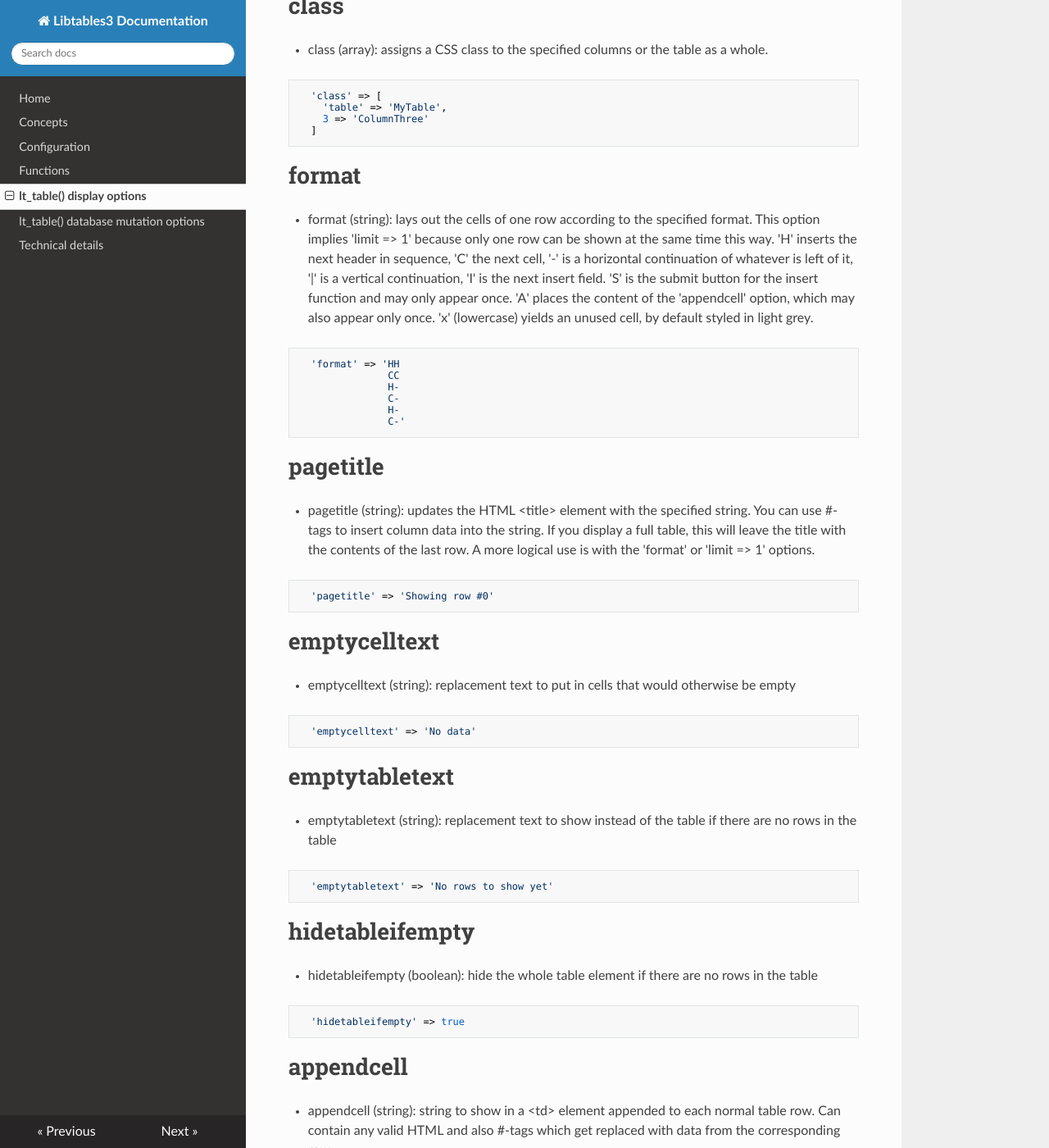
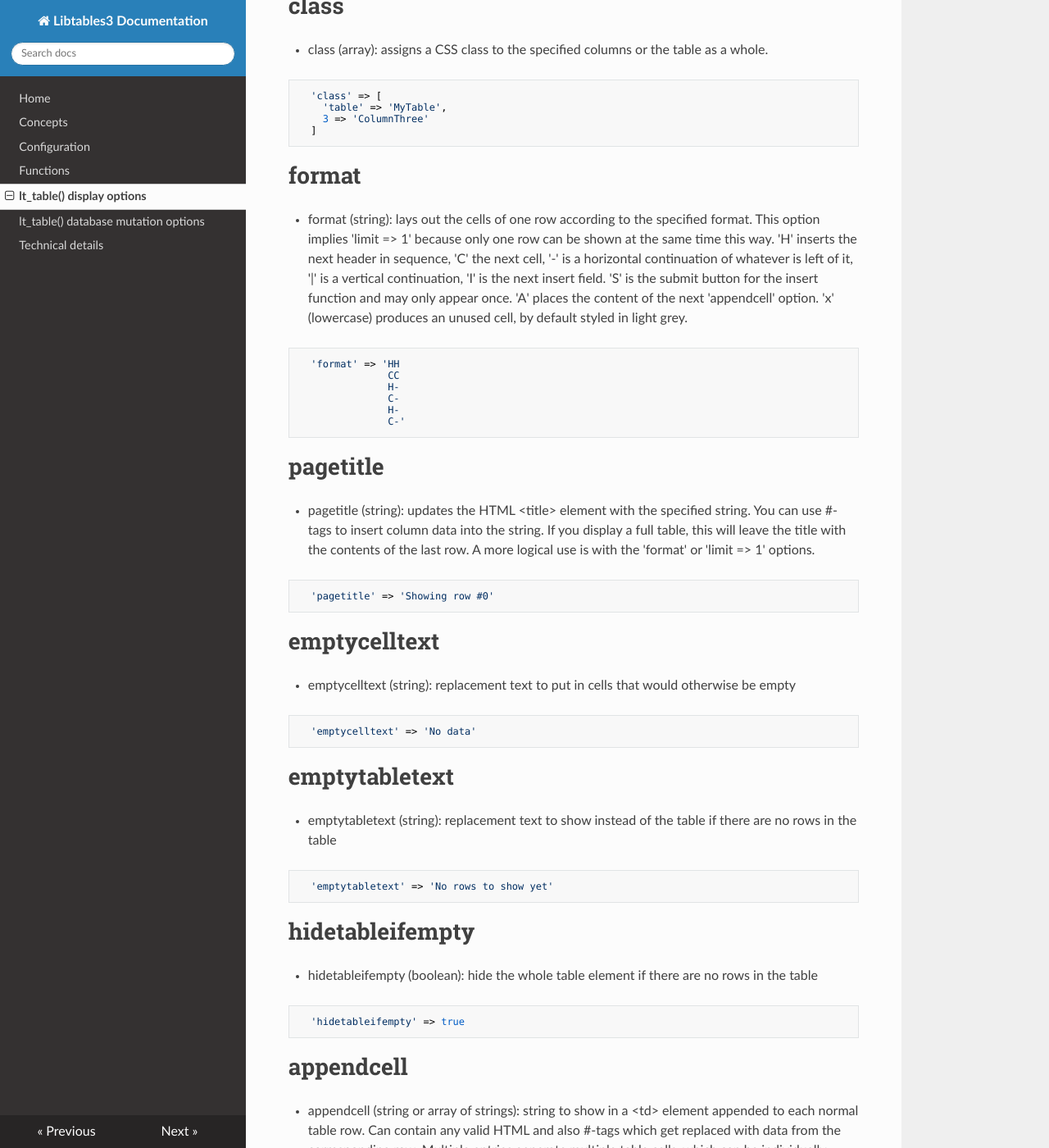
Before and after one commit to bartnv/libtables3-wordpress, an MkDocs documentation site: the page built from docs/table_options_display.md, in a window 1280 px wide and 1400 px high, scrolled down 1766 px. Shown: the whole window at 82% size. Built offline with MkDocs 1.6.1, drawn with Linux system fonts in a browser that asks for light colours; nearby versions of some CDN libraries; old or Windows-style settings are respelled for this version of MkDocs; some of the changed text lies outside the part shown.

Commit message:
Update documentation on appendcell option

````diff
--- a/docs/table_options_display.md
+++ b/docs/table_options_display.md
@@ -70,9 +70,11 @@ Most options shown here can be combined within the options array passed into lt_
 ```
 
 # format
-  * format (string): lays out the cells of one row according to the specified format. This option implies 'limit => 1' because only one row can be shown at the same
-    time this way. 'H' inserts the next header in sequence, 'C' the next cell, '-' is a horizontal continuation of whatever is left of it, '|' is a vertical continuation,
-    'I' is the next insert field. 'S' is the submit button for the insert function and may only appear once. 'A' places the content of the 'appendcell' option, which may also appear only once. 'x' (lowercase) yields an unused cell, by default styled in light grey.
+  * format (string): lays out the cells of one row according to the specified format. This option implies 'limit => 1'
+    because only one row can be shown at the same time this way. 'H' inserts the next header in sequence, 'C' the next
+    cell, '-' is a horizontal continuation of whatever is left of it, '|' is a vertical continuation, 'I' is the next
+    insert field. 'S' is the submit button for the insert function and may only appear once. 'A' places the content of
+    the next 'appendcell' option. 'x' (lowercase) produces an unused cell, by default styled in light grey.
 ```php
   'format' => 'HH
                CC
@@ -83,8 +85,9 @@ Most options shown here can be combined within the options array passed into lt_
 ```
 
 # pagetitle
-  * pagetitle (string): updates the HTML &lt;title> element with the specified string. You can use #-tags to insert column data into the string. If you display a full table,
-    this will leave the title with the contents of the last row. A more logical use is with the 'format' or 'limit => 1' options.
+  * pagetitle (string): updates the HTML &lt;title> element with the specified string. You can use #-tags to insert
+    column data into the string. If you display a full table, this will leave the title with the contents of the last
+    row. A more logical use is with the 'format' or 'limit => 1' options.
 ```php
   'pagetitle' => 'Showing row #0'
 ```
@@ -108,22 +111,24 @@ Most options shown here can be combined within the options array passed into lt_
 ```
 
 # appendcell
-  * appendcell (string): string to show in a &lt;td> element appended to each normal table row. Can contain any valid HTML and also #-tags which get replaced with
-    data from the corresponding row.
+  * appendcell (string or array of strings): string to show in a &lt;td> element appended to each normal table row.
+    Can contain any valid HTML and also #-tags which get replaced with data from the corresponding row. Multiple entries
+    generate multiple table cells, which can be individually placed when using the format option.
 ```php
   'appendcell' => '<a href="https://www.google.com/search?q=#1">Search Google for #1</a>'
 ```
 
 # appendrow
-  * appendrow (string): string to append as the last row to a table. Should include the relevant &lt;td> tags. No #-tags can be used. Use it to show general information
-    about the data in a table or to link to more resources.
+  * appendrow (string): string to append as the last row to a table. Should include the relevant &lt;td> tags. No #-tags
+    can be used. Use it to show general information about the data in a table or to link to more resources.
 ```php
   'appendrow' => '<td>General information about the table above...</td>'
 ```
 
 # subtable
-  * subtables (array): in the specified column(s), replace each cell with an entire table defined in another block. These subtables can use the same parameters as
-    are available in the current block. Note that the columns need to be present in the SQL query, but they may just be empty.
+  * subtables (array): in the specified column(s), replace each cell with an entire table defined in another block. These
+    subtables can use the same parameters as are available in the current block. Note that the columns need to be present
+    in the SQL query, but they may just be empty.
 ```php
   'subtables' => [
     5 => 'subtables:remarks',
@@ -132,15 +137,16 @@ Most options shown here can be combined within the options array passed into lt_
 ```
 
 # trigger
-  * trigger (string): trigger a reload on another table within the user's browser whenever this table gets changed locally. The string should be the lt_table() tag of
-    the target table.
+  * trigger (string): trigger a reload on another table within the user's browser whenever this table gets changed locally.
+    The string should be the lt_table() tag of the target table.
 ```php
   'trigger' => 'statistics'
 ```
 
 # callbacks
-  * callbacks (array): array of events and the corresponding custom javascript function (part of your website) to call when the event happens. Currently available are
-    'change' (triggers whenever the user changes data locally) and 'loadAll' (triggers when all the tables on the page have finished loading).
+  * callbacks (array): array of events and the corresponding custom javascript function (part of your website) to call when
+    the event happens. Currently available are 'change' (triggers whenever the user changes data locally) and 'loadAll'
+    (triggers when all the tables on the page have finished loading).
 ```php
   'callbacks' => [
     'change' => 'changeSize()',
````
